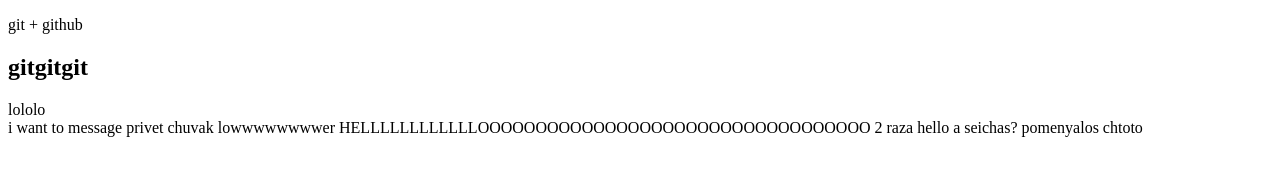
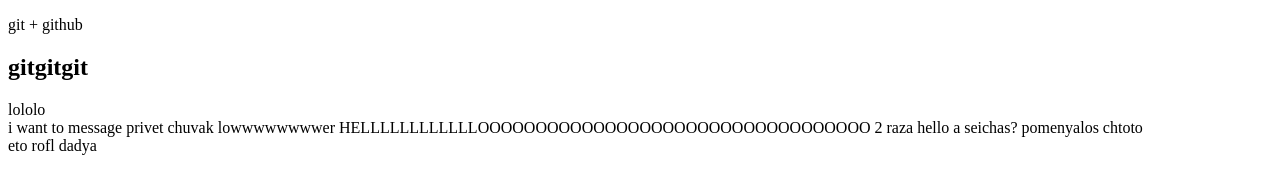
Before and after one commit to MIKEALESS/gittest, a plain HTML site: page index.html in a window 1280 px wide. Drawn offline with Linux system fonts and the light colour scheme.

Commit message:
privet krasava

```diff
--- a/index.html
+++ b/index.html
@@ -19,5 +19,7 @@
 
         a seichas? pomenyalos chtoto
         <div class="status"></div>
+
+        eto rofl dadya
 </body>
 </html>
```
